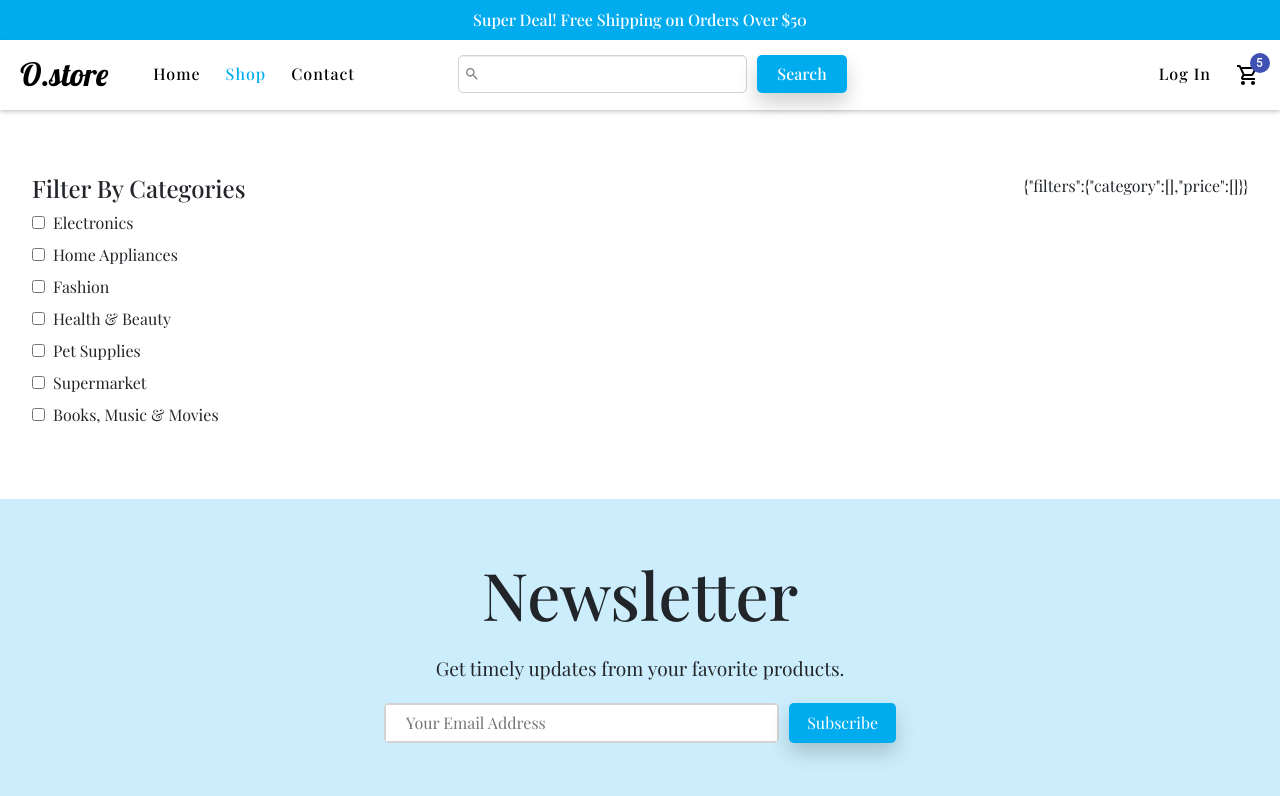
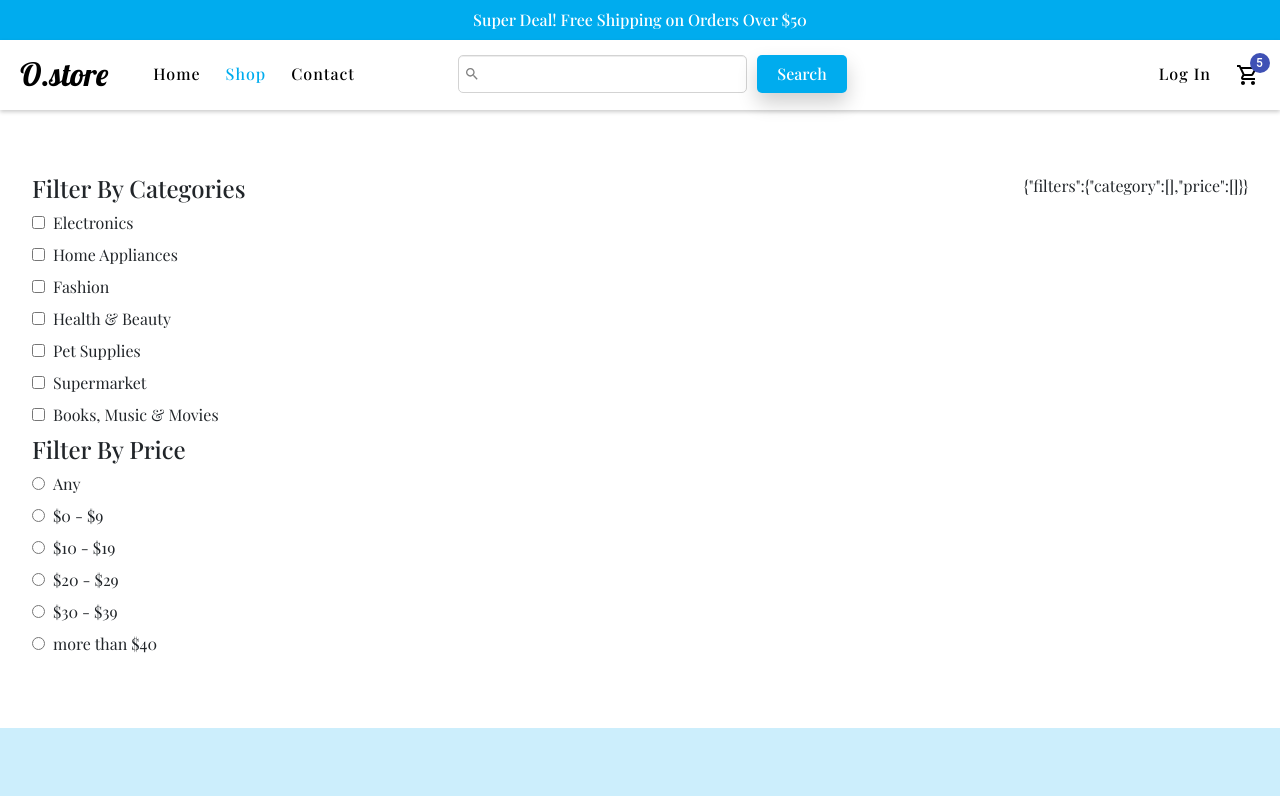
Before and after one commit to nethsaraLiyanage/CTSE-Assignment3-Frontend, a React (Create React App) app: page /shop in a window 1280 px wide. Shown: the top 796 px of the page. Built offline with nearby package versions, Linux system fonts and the light colour scheme; no server answers.

Commit message:
add-filter-by-price

```diff
--- /dev/null
+++ b/src/components/RadioBox.jsx
@@ -0,0 +1,34 @@
+import {useEffect , useState , Fragment} from 'react'
+import styled from 'styled-components'
+const RadioBox = ({fixedPrices , handleFilters}) => {
+    const [value , setValue] = useState(0)
+    const handleChange =(e) => {
+        handleFilters(e.target.value )
+        setValue(e.target.value)
+    }
+  return (
+      fixedPrices.map((fixedPrice , index) => (
+       <ListItem key={fixedPrice.id}>
+        <Input
+        type="radio"
+        id={index}
+        name={fixedPrice}
+        value={`${fixedPrice.id}`}
+        onChange={handleChange}
+        />
+        <Label htmlFor={index} >{fixedPrice.name}</Label>
+       </ListItem>
+      ))
+
+  )
+}
+
+export default RadioBox
+const ListItem = styled.li`
+list-style: none;
+`
+const Input = styled.input`
+`
+const Label = styled.label`
+ margin-left: 0.5em;
+`
--- a/src/pages/Shop.jsx
+++ b/src/pages/Shop.jsx
@@ -1,10 +1,10 @@
 import { useEffect, useState } from 'react'
 import { getCategories } from './apiCore'
 import styled from 'styled-components'
-import Categories from './Categories'
 import {categoriesData }  from '../data' //dummy data
 import Checkbox from '../components/Checkbox'
-import { fixedPrices } from '../data' //dummy data
+import { fixedPrices } from '../data'
+import RadioBox from '../components/RadioBox'
 const Shop = () => {
     const [myFilters , setMyFilters] = useState({
         filters: {category: [], price: []},
@@ -25,21 +25,44 @@ const Shop = () => {
     init()
     },[])
     const handleFilters = (filters , filterBy) => {
-     // console.log("shop",filters , filterBy)
       const newFilters = {...myFilters}
       newFilters.filters[filterBy] = filters
+      if(filterBy === 'price') {
+          let priceValues = handlePrice(filters)
+          newFilters.filters[filterBy] = priceValues
+      }
       setMyFilters(newFilters)
   }
+  const handlePrice = (value) => {
+      const data = fixedPrices
+      let array = []
+      for(let key in data) {
+          if(data[key].id === parseInt(value)) {
+              array = data[key].array
+          }
+      }
+      return array
+  }
+
   return (
     <Container>
       <Filter>
+        <FilterWrapper>
           <Title>Filter By Categories</Title>
           <Checkbox
             categories={categories}
-         handleFilters={(filters) => handleFilters(filters,'category')} />
+            handleFilters={(filters) => handleFilters(filters,'category')}
+          />
+        </FilterWrapper>
+        <FilterWrapper>
+          <Title>Filter By Price</Title>
+          <RadioBox
+            fixedPrices={fixedPrices}
+            handleFilters={(filters) => handleFilters(filters,'price')}
+          />
+        </FilterWrapper>
       </Filter>
     <Content>
-       {/* <Categories categories={categories}/> */}
         {JSON.stringify(myFilters)}
     </Content>
     </Container>
@@ -57,7 +80,6 @@ margin: 4em 2em;
 const Filter = styled.aside`
   display: flex;
   flex-direction: column;
-
 `
 const Title = styled.h4`
 margin-top: 0;
@@ -66,3 +88,4 @@ const Content = styled.main`
   display: flex;
   flex-direction: column;
 `
+const FilterWrapper = styled.div``
```
Lines whose indentation alone changed are shown as unchanged.
